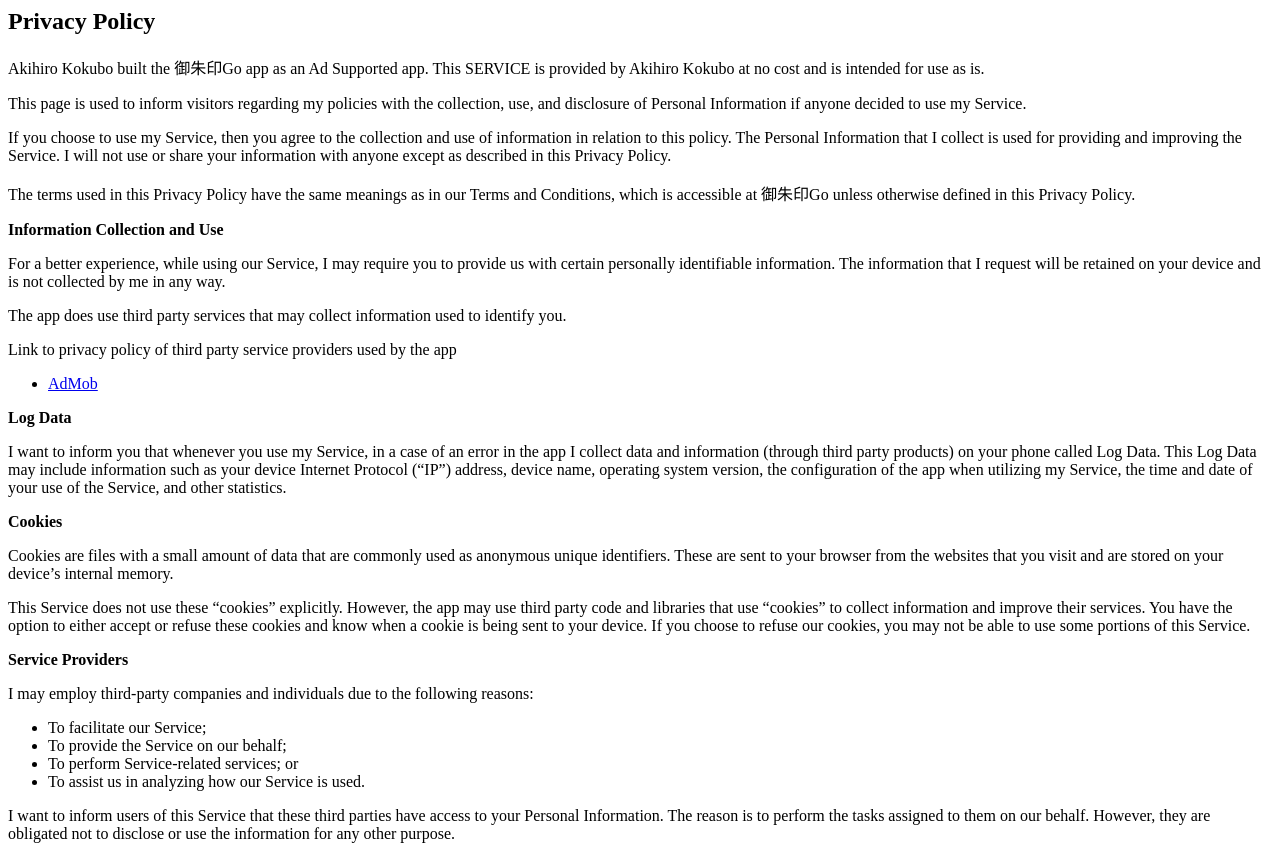
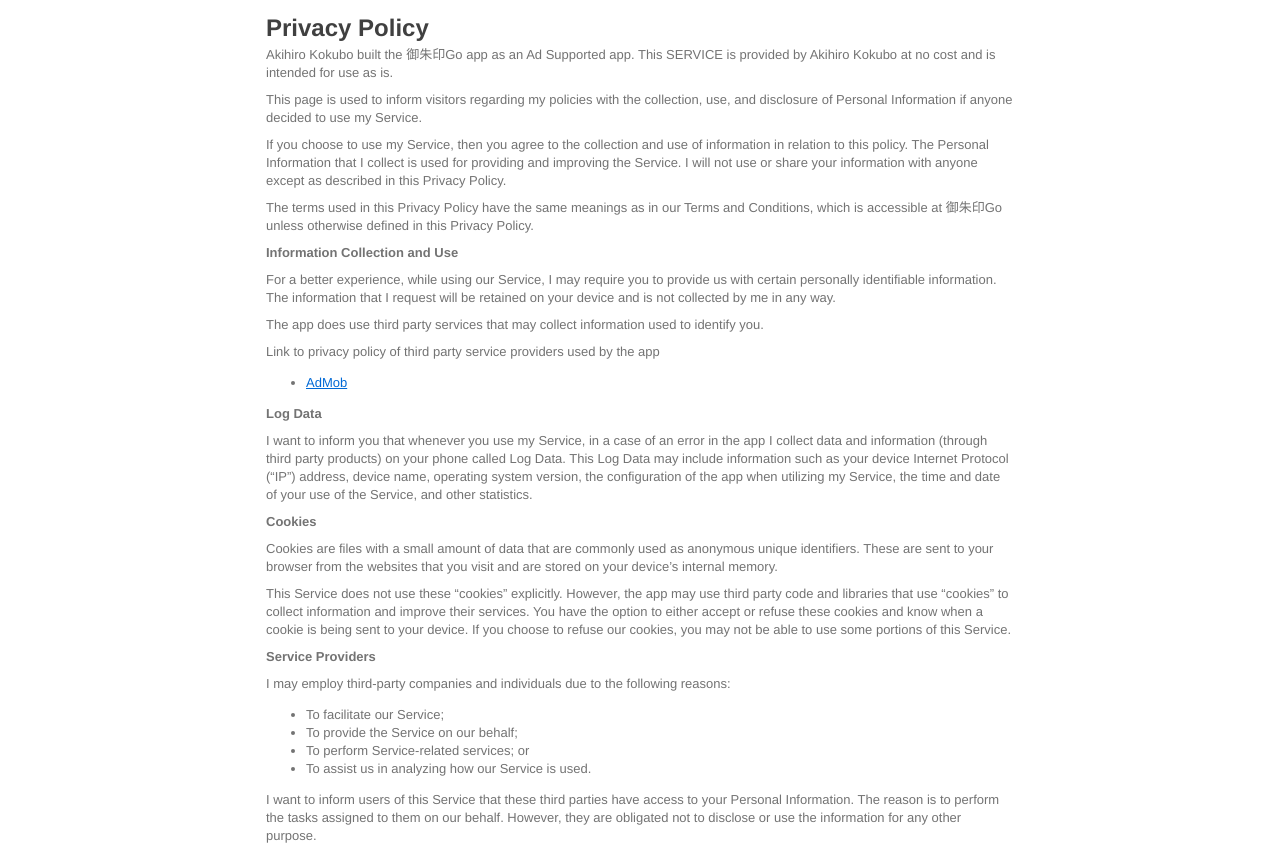
Before and after one commit to takerunrun/goshuingo-privacy-policy, a plain HTML site: page index.html in a window 1280 px wide. Shown: the top 848 px of the page. Drawn offline with Linux system fonts and the light colour scheme.

Commit message:
add css link

```diff
--- a/index.html
+++ b/index.html
@@ -1,3 +1,8 @@
+<html>
+<head>
+<link rel="stylesheet" type="text/css" href="Clearness.css">
+</head>
+<body>
   <h2 id="privacy-policy">Privacy Policy</h2>
   <p>Akihiro Kokubo built the 御朱印Go app as an Ad Supported app. This SERVICE is provided by Akihiro Kokubo at no cost and is intended for use as is.</p>
   <p>This page is used to inform visitors regarding my policies with the collection, use, and disclosure of Personal Information if anyone decided to use my Service.</p>
@@ -35,3 +40,6 @@
   <p><strong>Contact Us</strong></p>
   <p>If you have any questions or suggestions about my Privacy Policy, do not hesitate to contact me at goshuin.go@gmail.com.</p>
   <p>This privacy policy page was created at <a href="https://privacypolicytemplate.net/">privacypolicytemplate.net</a> and modified/generated by <a href="https://app-privacy-policy-generator.firebaseapp.com/">App Privacy Policy Generator</a></p>
+
+</body>
+</html>
```
Lines whose indentation alone changed are shown as unchanged.
